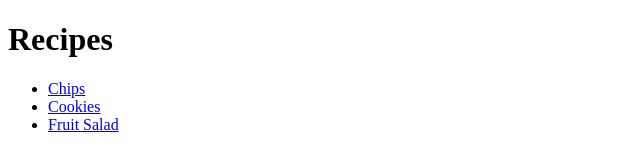
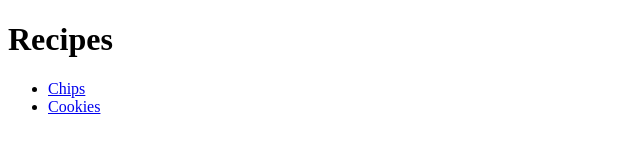
Before and after one commit to rwslippey/odin-recipes, a plain HTML site: page index.html in a window 1280 px wide. Shown: the full height of the page, 0-640 px from the left. Drawn offline with Linux system fonts and the light colour scheme.

Commit message:
removed fruit salad from receipe list.

```diff
--- a/index.html
+++ b/index.html
@@ -11,7 +11,6 @@
     <ul>
         <li><a href="recipes/chips.html">Chips</a></li>
         <li><a href="recipes/cookies.html">Cookies</a></li>
-        <li><a href="recipes/fruitsalad.html">Fruit Salad</a></li>
     </ul>
 </body>
 </html>
```
